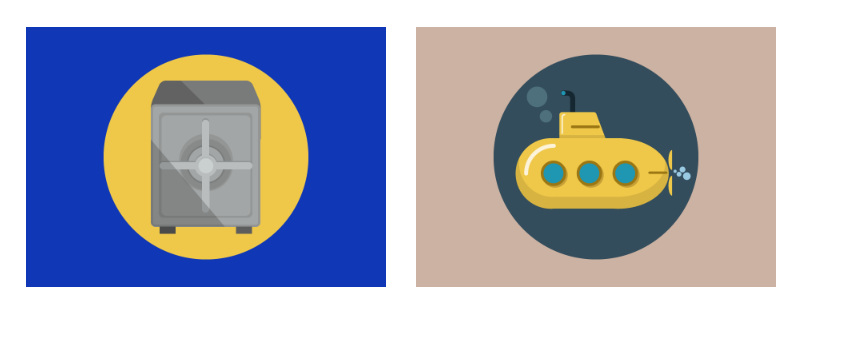
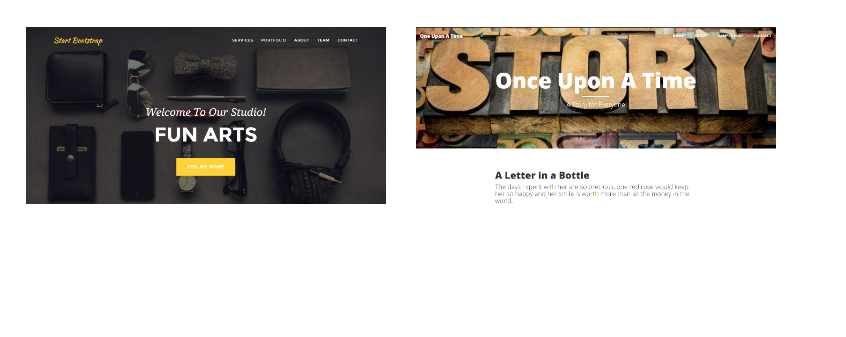
Before and after one commit to hannakimi/hannakimi.github.io, a website: page index.html in a window 1280 px wide. Shown: the part 1235-1572 px from the top of the page, 434-1280 px from the left. Drawn offline with nearby package versions, Linux system fonts and the light colour scheme.

Commit message:
Update index.html

```diff
--- a/index.html
+++ b/index.html
@@ -139,7 +139,7 @@
                                 <i class="fa fa-search-plus fa-3x"></i>
                             </div>
                         </div>
-                        <img src="img/portfolio/safe.png" class="img-responsive" alt="">
+                        <img src="img/portfolio/Fun Arts.png" class="img-responsive" alt="">
                     </a>
                 </div>
                 <div class="col-sm-4 portfolio-item">
@@ -149,7 +149,7 @@
                                 <i class="fa fa-search-plus fa-3x"></i>
                             </div>
                         </div>
-                        <img src="img/portfolio/submarine.png" class="img-responsive" alt="">
+                        <img src="img/portfolio/Story.png" class="img-responsive" alt="">
                     </a>
                 </div>
             </div>
@@ -452,9 +452,9 @@
                 <div class="row">
                     <div class="col-lg-8 col-lg-offset-2">
                         <div class="modal-body">
-                            <h2>Project Title</h2>
+                            <h2>Fun Arts</h2>
                             <hr class="star-primary">
-                            <img src="img/portfolio/safe.png" class="img-responsive img-centered" alt="">
+                            <img src="img/portfolio/Fun Arts.png" class="img-responsive img-centered" alt="">
                             <p>Use this area of the page to describe your project. The icon above is part of a free icon set by <a href="https://sellfy.com/p/8Q9P/jV3VZ/">Flat Icons</a>. On their website, you can download their free set with 16 icons, or you can purchase the entire set with 146 icons for only $12!</p>
                             <ul class="list-inline item-details">
                                 <li>Client:
@@ -489,9 +489,9 @@
                 <div class="row">
                     <div class="col-lg-8 col-lg-offset-2">
                         <div class="modal-body">
-                            <h2>Project Title</h2>
+                            <h2>Once Upon A Time</h2>
                             <hr class="star-primary">
-                            <img src="img/portfolio/submarine.png" class="img-responsive img-centered" alt="">
+                            <img src="img/portfolio/Story.png" class="img-responsive img-centered" alt="">
                             <p>Use this area of the page to describe your project. The icon above is part of a free icon set by <a href="https://sellfy.com/p/8Q9P/jV3VZ/">Flat Icons</a>. On their website, you can download their free set with 16 icons, or you can purchase the entire set with 146 icons for only $12!</p>
                             <ul class="list-inline item-details">
                                 <li>Client:
```
